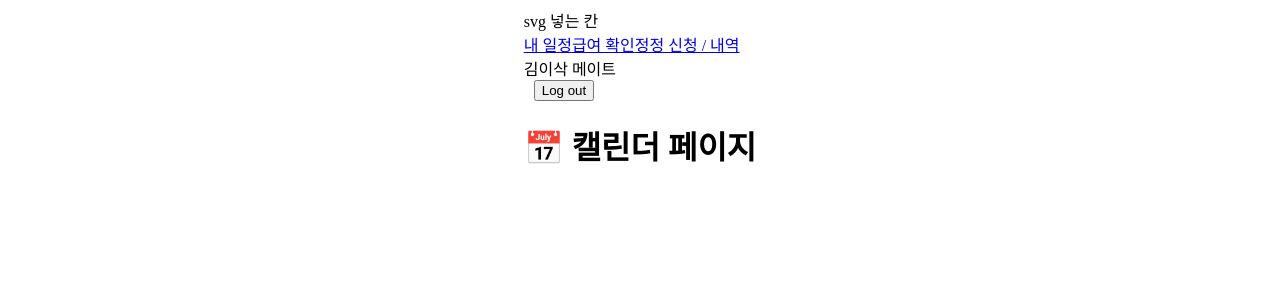
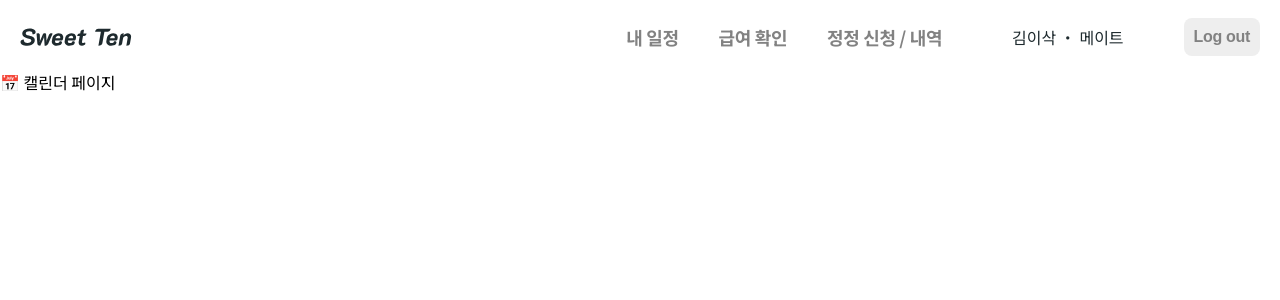
Before and after one commit to Dev-FE-3/toy-project2-team2, a React (Vite) app: page / in a window 1280 px wide. Shown: the top 300 px of the page. Built offline with nearby package versions, Linux system fonts and the light colour scheme; no server answers; sample sign-in values are in the browser's storage; a web font is replaced by a local one.

Commit message:
Design : header 적용

```diff
--- a/src/App.jsx
+++ b/src/App.jsx
@@ -10,6 +10,7 @@ import { auth } from "./firebase";
 import styled from "styled-components";
 import LoadingScreen from "./shared/components/LoadingScreen";
 import ProtectedRoute from "./shared/components/ProtectedRoute";
+import GlobalStyle from "./shared/components/styles/GlobalStyle"
 
 const Wrapper = styled.div`
   height: 100vh;
@@ -59,9 +60,12 @@ const App = () => {
   }, []);
 
   return (
-    <Wrapper>
-      {isLoading ? <LoadingScreen /> : <RouterProvider router={router} />}
-    </Wrapper>
+    <>
+      <GlobalStyle />
+      <Wrapper>
+        {isLoading ? <LoadingScreen /> : <RouterProvider router={router} />}
+      </Wrapper>
+    </>
   );
 };
 
--- a/src/shared/Header/Header.jsx
+++ b/src/shared/Header/Header.jsx
@@ -1,18 +1,46 @@
 import styled from "styled-components";
+import logo from './../../assets/images/logo.svg';
 import LogOutButton from "./LogOutButton";
 import Nav from "./Nav";
+import { Link } from "react-router-dom";
 
-const Menu = styled.div``;
-const MenuItem = styled.div``;
+const HeaderWrap = styled.header`
+  display: flex;
+  justify-content: space-between;
+  padding: 18px 20px;
+  background-color: #fff;
+`
+
+const Logo = styled.img`
+  width: 112px;
+  height: 100%;
+`
+
+const Wrap = styled.div`
+  display: flex;
+  gap: 60px;
+`
+
+const User = styled.span`
+  display: inline-block;
+  font-size: 16px;
+  font-weight: 400;
+  color: var(--text-primary);
+  line-height: 38px;
+`
 
 const Header = () => {
   return (
-    <Menu>
-      <MenuItem>svg 넣는 칸</MenuItem>
-      <Nav />
-      <MenuItem>김이삭 메이트</MenuItem>
-      <LogOutButton />
-    </Menu>
+    <HeaderWrap>
+      <Link to="/">
+        <Logo src={logo} alt="Sweet Ten" />
+      </Link>
+      <Wrap>
+        <Nav />
+        <User>김이삭 ・ 메이트</User>
+        <LogOutButton />
+      </Wrap>
+    </HeaderWrap>
   );
 };
 
--- a/src/shared/Header/LogOutButton.jsx
+++ b/src/shared/Header/LogOutButton.jsx
@@ -3,8 +3,18 @@ import styled from "styled-components";
 import { useNavigate } from "react-router-dom";
 
 const LogOutButton = styled.button`
-  margin-left: 10px;
-`;
+  padding: 8px 10px;
+  font-size: 16px;
+  font-weight: 700;
+  letter-spacing: -0.32px;
+  color: var(--text-disabled);
+  border-radius: 8px;
+  background-color: var(--background-color);
+
+  &:hover {
+    background-color: var(--disabled);
+  }
+`
 
 const LogOut = () => {
   const navigate = useNavigate();
--- a/src/shared/Header/Nav.jsx
+++ b/src/shared/Header/Nav.jsx
@@ -1,15 +1,37 @@
 import { Link } from "react-router-dom";
 import styled from "styled-components";
 
-const NavContainer = styled.nav``;
+const NavList = styled.ul`
+  display: flex;
+  gap: 20px;
+
+  li {
+    a {
+      display: inline-block;
+      padding: 10px;
+      font-size: var(--font-size-title-small);
+      font-weight: 700;
+      color: var(--text-disabled);
+      letter-spacing: -0.36px;
+    }
+  }
+`
 
 const Nav = () => {
   return (
-    <NavContainer>
-      <Link to="/">내 일정</Link>
-      <Link to="/MySalary">급여 확인</Link>
-      <Link to="/SalaryAdjustment">정정 신청 / 내역</Link>
-    </NavContainer>
+    <nav>
+      <NavList>
+        <li>
+          <Link to="/">내 일정</Link>
+        </li>
+        <li>
+          <Link to="/MySalary">급여 확인</Link>
+        </li>
+        <li>
+          <Link to="/SalaryAdjustment">정정 신청 / 내역</Link>
+        </li>
+      </NavList>
+    </nav>
   );
 };
 
--- a/src/shared/Layout.jsx
+++ b/src/shared/Layout.jsx
@@ -2,7 +2,10 @@ import { Outlet } from "react-router-dom";
 import styled from "styled-components";
 import Header from "./header/Header";
 
-const Wrapper = styled.div``;
+const Wrapper = styled.div`
+  width: 1440px;
+  margin: 0 auto 100px;
+`
 
 const Layout = () => {
   return (
```
